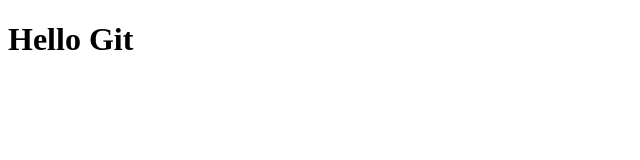
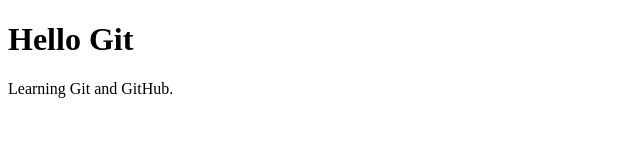
Before and after one commit to chanchal2c/git-practice, a plain HTML site: page index.html in a window 1280 px wide. Shown: the whole page, without its empty margins (0-640 px from the left). Drawn offline with Linux system fonts and the light colour scheme.

Commit message:
Add a paragraph

```diff
--- a/index.html
+++ b/index.html
@@ -9,6 +9,7 @@
 
 <body>
   <h1>Hello Git</h1>
+  <p>Learning Git and GitHub.</p>
 </body>
 
 </html>
```
